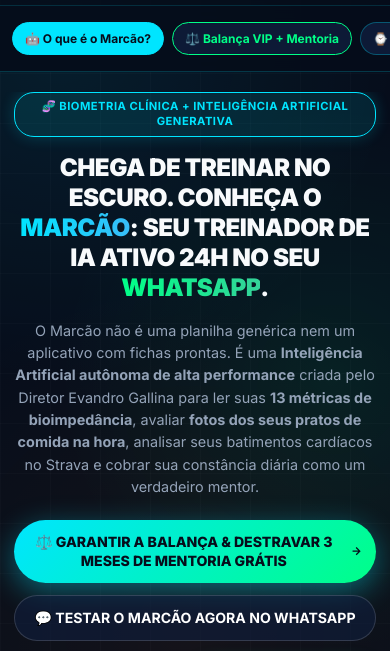
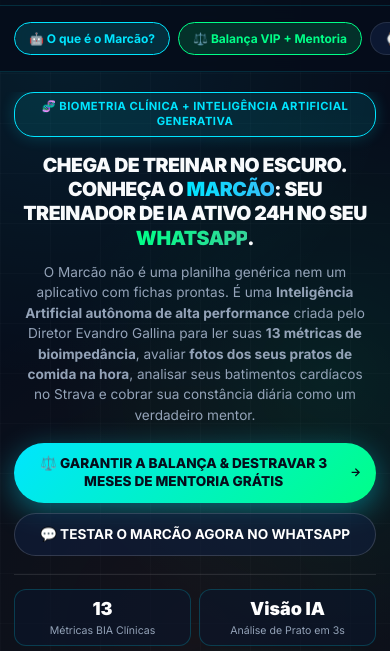
Before and after one commit to silvaevandro815/Agentesdevendas, a website: page apps/site/public/index.html in a window 390 px wide. Shown: the part 127-778 px from the top of the page. Drawn offline with Linux system fonts and the light colour scheme; no server answers.

Commit message:
fix(site): update all Amazon links to active verified pages, fix mobile nav bar overflow, add cache-busting and refine mobile hero fit

```diff
--- a/apps/site/public/styles.css
+++ b/apps/site/public/styles.css
@@ -184,6 +184,68 @@
   box-shadow: var(--glow-green) !important;
 }
 
+/* Mobile Quick Category Nav Bar */
+.mobile-nav-bar {
+  display: none;
+}
+
+@media (max-width: 991px) {
+  .mobile-nav-bar {
+    display: block !important;
+    width: 100% !important;
+    max-width: 100vw !important;
+    overflow-x: auto !important;
+    overflow-y: hidden !important;
+    -webkit-overflow-scrolling: touch !important;
+    background: rgba(6, 13, 27, 0.95) !important;
+    border-bottom: 1px solid rgba(0, 229, 255, 0.15) !important;
+    position: sticky;
+    top: 55px;
+    z-index: 99;
+    scrollbar-width: none;
+  }
+  .mobile-nav-bar::-webkit-scrollbar {
+    display: none;
+  }
+  .mobile-nav-scroll {
+    display: flex !important;
+    gap: 8px !important;
+    padding: 8px 14px !important;
+    width: max-content !important;
+    white-space: nowrap !important;
+  }
+  .mobile-nav-pill {
+    display: inline-flex !important;
+    align-items: center !important;
+    gap: 6px !important;
+    padding: 6px 14px !important;
+    border-radius: 20px !important;
+    font-size: 0.75rem !important;
+    font-weight: 700 !important;
+    text-decoration: none !important;
+    background: rgba(16, 31, 62, 0.7) !important;
+    color: var(--text-muted) !important;
+    border: 1px solid rgba(255, 255, 255, 0.1) !important;
+    flex-shrink: 0 !important;
+    transition: all 0.2s ease;
+  }
+  .mobile-nav-pill.active {
+    background: rgba(0, 229, 255, 0.15) !important;
+    color: var(--neon-cyan) !important;
+    border-color: var(--neon-cyan) !important;
+  }
+  .mobile-nav-pill.highlight {
+    background: rgba(0, 255, 136, 0.15) !important;
+    color: var(--neon-green) !important;
+    border-color: var(--neon-green) !important;
+  }
+  .mobile-nav-pill.wa {
+    background: rgba(37, 211, 102, 0.15) !important;
+    color: #25d366 !important;
+    border-color: #25d366 !important;
+  }
+}
+
 /* HERO SECTION */
 .hero {
   padding: 70px 0 60px;
@@ -1182,30 +1244,31 @@
     box-sizing: border-box !important;
   }
   .hero h1 {
-    font-size: clamp(1.4rem, 6.2vw, 1.95rem) !important;
+    font-size: clamp(1.15rem, 5.0vw, 1.60rem) !important;
     line-height: 1.25 !important;
     letter-spacing: -0.5px !important;
     word-break: break-word !important;
     overflow-wrap: break-word !important;
     max-width: 100% !important;
-    margin-bottom: 16px !important;
+    margin-bottom: 12px !important;
     text-align: center !important;
   }
   .hero-description {
-    font-size: 0.90rem !important;
-    line-height: 1.55 !important;
-    margin: 0 auto 22px !important;
+    font-size: 0.85rem !important;
+    line-height: 1.50 !important;
+    margin: 0 auto 18px !important;
     word-break: break-word !important;
     overflow-wrap: break-word !important;
     max-width: 100% !important;
     text-align: center !important;
+    padding: 0 4px !important;
   }
   .hero-ctas {
     flex-direction: column !important;
     width: 100% !important;
     max-width: 100% !important;
-    gap: 12px !important;
-    margin-bottom: 24px !important;
+    gap: 10px !important;
+    margin-bottom: 18px !important;
     align-items: stretch !important;
     box-sizing: border-box !important;
   }
@@ -1213,8 +1276,8 @@
     width: 100% !important;
     max-width: 100% !important;
     justify-content: center !important;
-    padding: 13px 14px !important;
-    font-size: 0.88rem !important;
+    padding: 12px 14px !important;
+    font-size: 0.85rem !important;
     text-align: center !important;
     box-sizing: border-box !important;
     white-space: normal !important;
@@ -1236,8 +1299,8 @@
   .hero-stats {
     display: grid !important;
     grid-template-columns: repeat(2, minmax(0, 1fr)) !important;
-    gap: 10px !important;
-    padding-top: 18px !important;
+    gap: 8px !important;
+    padding-top: 14px !important;
     width: 100% !important;
     max-width: 100% !important;
     box-sizing: border-box !important;
@@ -1246,15 +1309,15 @@
   .stat-item {
     background: rgba(11, 22, 44, 0.6) !important;
     border: 1px solid rgba(0, 229, 255, 0.2) !important;
-    border-radius: 14px !important;
-    padding: 10px 8px !important;
+    border-radius: 12px !important;
+    padding: 8px 6px !important;
     text-align: center !important;
     min-width: 0 !important;
     width: 100% !important;
     box-sizing: border-box !important;
   }
   .stat-item .stat-number, .stat-item h3 {
-    font-size: 1.25rem !important;
+    font-size: 1.12rem !important;
     font-weight: 900 !important;
     color: #ffffff !important;
     display: block !important;
@@ -1262,7 +1325,7 @@
     line-height: 1.2 !important;
   }
   .stat-item .stat-label, .stat-item p {
-    font-size: 0.70rem !important;
+    font-size: 0.66rem !important;
     color: var(--text-muted) !important;
     line-height: 1.25 !important;
     word-break: break-word !important;
@@ -1280,10 +1343,10 @@
     box-sizing: border-box !important;
   }
   .hero-card-glow, .mascot-card {
-    max-width: 320px !important;
-    width: 100% !important;
-    padding: 12px !important;
-    border-radius: 22px !important;
+    max-width: 280px !important;
+    width: 100% !important;
+    padding: 10px !important;
+    border-radius: 20px !important;
     box-sizing: border-box !important;
     margin: 0 auto !important;
   }
@@ -1296,11 +1359,11 @@
     line-height: 1.2 !important;
   }
   .hero-img-main, .mascot-img {
-    max-height: 290px !important;
+    max-height: 250px !important;
     max-width: 100% !important;
     width: 100% !important;
     height: auto !important;
-    border-radius: 16px !important;
+    border-radius: 14px !important;
     object-fit: cover !important;
     display: block !important;
     margin: 0 auto !important;
```
Also changed, not shown: apps/site/public/index.html (+12 -12 lines).
